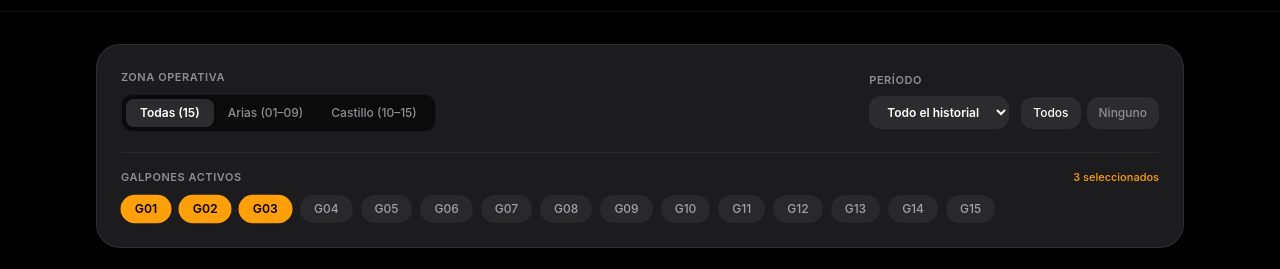
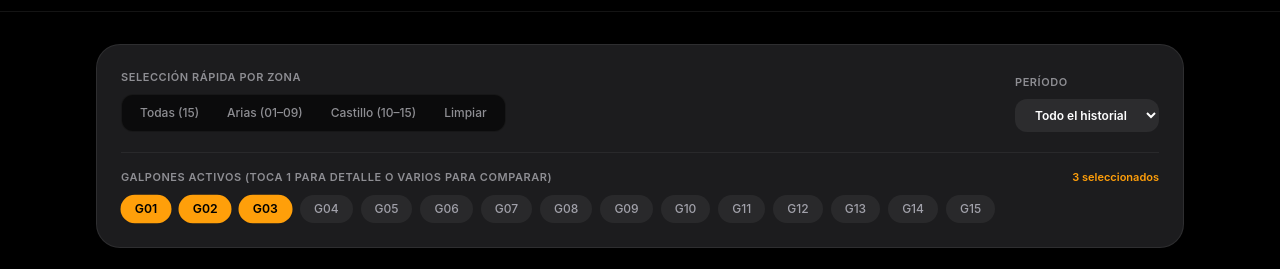
Before and after one commit to JunietAyme/monitor-clima-mamay, a plain HTML site: page index.html in a window 1280 px wide. Shown: the part 53-322 px from the top of the page. Drawn offline with nearby package versions, Linux system fonts and the light colour scheme.

Commit message:
Unificacion de filtros por zona como presets inteligentes sin redundancia

```diff
--- a/index.html
+++ b/index.html
@@ -41,37 +41,25 @@
             transition: background-color 0.35s cubic-bezier(0.22, 1, 0.36, 1), color 0.35s ease;
         }
 
-        /* Navbar translúcida estilo macOS */
         .apple-nav {
             backdrop-filter: saturate(180%) blur(20px);
             -webkit-backdrop-filter: saturate(180%) blur(20px);
         }
 
-        /* Tarjetas limpias sin ruido visual */
         .apple-card {
             transition: transform 0.3s cubic-bezier(0.22, 1, 0.36, 1), background-color 0.3s ease, border-color 0.3s ease;
         }
 
-        /* Animación de entrada sutil */
         @keyframes appleReveal {
-            from {
-                opacity: 0;
-                transform: translateY(8px) scale(0.995);
-            }
-            to {
-                opacity: 1;
-                transform: translateY(0) scale(1);
-            }
+            from { opacity: 0; transform: translateY(8px) scale(0.995); }
+            to { opacity: 1; transform: translateY(0) scale(1); }
         }
 
-        .reveal {
-            animation: appleReveal 0.5s cubic-bezier(0.22, 1, 0.36, 1) both;
-        }
+        .reveal { animation: appleReveal 0.5s cubic-bezier(0.22, 1, 0.36, 1) both; }
         .delay-1 { animation-delay: 0.05s; }
         .delay-2 { animation-delay: 0.1s; }
         .delay-3 { animation-delay: 0.15s; }
 
-        /* Scrollbar invisible / minimalista */
         ::-webkit-scrollbar { width: 5px; height: 5px; }
         ::-webkit-scrollbar-track { background: transparent; }
         ::-webkit-scrollbar-thumb { background: rgba(142, 142, 147, 0.3); border-radius: 999px; }
@@ -83,8 +71,6 @@
     <!-- Header estilo macOS -->
     <header class="apple-nav sticky top-0 z-50 bg-white/80 dark:bg-black/75 border-b border-black/[0.06] dark:border-white/[0.08]">
         <div class="max-w-6xl mx-auto px-5 sm:px-8 h-16 flex items-center justify-between gap-4">
-
-            <!-- Identidad Minimalista -->
             <div class="flex items-center gap-3">
                 <div class="w-9 h-9 rounded-[10px] bg-zinc-900 dark:bg-white text-white dark:text-black flex items-center justify-center font-bold text-sm tracking-tighter shadow-sm">
                     IM<span class="text-apple-orange font-black">+</span>
@@ -95,20 +81,17 @@
                 </div>
             </div>
 
-            <!-- Controles de Estado y Tema -->
             <div class="flex items-center gap-2.5">
                 <div class="hidden sm:flex items-center gap-2 px-3 py-1.5 rounded-full bg-black/[0.04] dark:bg-white/[0.07] text-[11px] font-medium text-zinc-600 dark:text-zinc-300">
                     <span class="w-1.5 h-1.5 rounded-full bg-emerald-500"></span>
                     <span id="lbl-actualizado">Sincronizando...</span>
                 </div>
 
-                <!-- Botón Cambiar Tema (Claro / Oscuro) -->
                 <button onclick="toggleTheme()" title="Cambiar apariencia" class="w-8 h-8 rounded-full bg-black/[0.05] dark:bg-white/[0.08] hover:bg-black/[0.1] dark:hover:bg-white/[0.14] flex items-center justify-center transition active:scale-90">
-                    <svg id="icon-sun" class="w-4 h-4 hidden dark:block text-apple-orange" fill="none" stroke="currentColor" stroke-width="2" viewBox="0 0 24 24"><circle cx="12" cy="12" r="5"/><path d="M12 1v2m0 18v2M4.22 4.22l1.42 1.42m12.72 12.72l1.42 1.42M1 12h2m18 0h2M4.22 19.78l1.42-1.42M18.36 5.64l1.42-1.42"/></svg>
-                    <svg id="icon-moon" class="w-4 h-4 block dark:hidden text-zinc-700" fill="none" stroke="currentColor" stroke-width="2" viewBox="0 0 24 24"><path d="M21 12.79A9 9 0 1111.21 3 7 7 0 0021 12.79z"/></svg>
+                    <svg class="w-4 h-4 hidden dark:block text-apple-orange" fill="none" stroke="currentColor" stroke-width="2" viewBox="0 0 24 24"><circle cx="12" cy="12" r="5"/><path d="M12 1v2m0 18v2M4.22 4.22l1.42 1.42m12.72 12.72l1.42 1.42M1 12h2m18 0h2M4.22 19.78l1.42-1.42M18.36 5.64l1.42-1.42"/></svg>
+                    <svg class="w-4 h-4 block dark:hidden text-zinc-700" fill="none" stroke="currentColor" stroke-width="2" viewBox="0 0 24 24"><path d="M21 12.79A9 9 0 1111.21 3 7 7 0 0021 12.79z"/></svg>
                 </button>
 
-                <!-- Botón Actualizar -->
                 <button onclick="cargarDatos()" class="px-3.5 py-1.5 rounded-full bg-apple-orangeLight dark:bg-apple-orange text-white dark:text-black text-xs font-semibold hover:opacity-90 transition active:scale-95 shadow-sm">
                     Actualizar
                 </button>
@@ -119,50 +102,43 @@
     <!-- Contenido Principal -->
     <main class="max-w-6xl mx-auto px-5 sm:px-8 py-8 flex-grow w-full space-y-6">
 
-        <!-- Barra de Controles estilo iOS -->
+        <!-- Barra de Controles Unificada estilo iOS -->
         <section class="reveal apple-card rounded-3xl bg-apple-lightCard dark:bg-apple-darkCard border border-black/[0.05] dark:border-white/[0.08] p-5 sm:p-6 shadow-sm">
-            <div class="flex flex-col lg:flex-row lg:items-center justify-between gap-4 pb-5 border-b border-black/[0.06] dark:border-white/[0.06]">
+            <div class="flex flex-col md:flex-row md:items-end justify-between gap-4 pb-5 border-b border-black/[0.06] dark:border-white/[0.06]">
 
-                <!-- Segmented Control para Zonas -->
+                <!-- Segmented Control Único (Selección Rápida por Zona) -->
                 <div>
-                    <span class="block text-[11px] font-semibold uppercase tracking-wider text-apple-grayText mb-2">Zona Operativa</span>
-                    <div class="inline-flex p-1 rounded-xl bg-black/[0.05] dark:bg-black/60 border border-black/[0.04] dark:border-white/[0.05]">
-                        <button onclick="setZona('todos')" id="btn-zona-todos" class="zona-btn px-3.5 py-1.5 rounded-lg text-xs font-semibold transition-all bg-white dark:bg-apple-darkElevated text-zinc-900 dark:text-white shadow-sm">
+                    <span class="block text-[11px] font-semibold uppercase tracking-wider text-apple-grayText mb-2">Selección Rápida por Zona</span>
+                    <div class="inline-flex flex-wrap p-1 rounded-xl bg-black/[0.05] dark:bg-black/60 border border-black/[0.04] dark:border-white/[0.05]">
+                        <button onclick="aplicarPreset('todos')" id="btn-preset-todos" class="preset-btn px-3.5 py-1.5 rounded-lg text-xs font-medium transition-all text-apple-grayText hover:text-zinc-900 dark:hover:text-white">
                             Todas (15)
                         </button>
-                        <button onclick="setZona('Arias')" id="btn-zona-Arias" class="zona-btn px-3.5 py-1.5 rounded-lg text-xs font-medium transition-all text-apple-grayText hover:text-zinc-900 dark:hover:text-white">
+                        <button onclick="aplicarPreset('Arias')" id="btn-preset-Arias" class="preset-btn px-3.5 py-1.5 rounded-lg text-xs font-medium transition-all text-apple-grayText hover:text-zinc-900 dark:hover:text-white">
                             Arias (01–09)
                         </button>
-                        <button onclick="setZona('Castillo')" id="btn-zona-Castillo" class="zona-btn px-3.5 py-1.5 rounded-lg text-xs font-medium transition-all text-apple-grayText hover:text-zinc-900 dark:hover:text-white">
+                        <button onclick="aplicarPreset('Castillo')" id="btn-preset-Castillo" class="preset-btn px-3.5 py-1.5 rounded-lg text-xs font-medium transition-all text-apple-grayText hover:text-zinc-900 dark:hover:text-white">
                             Castillo (10–15)
+                        </button>
+                        <button onclick="aplicarPreset('ninguno')" id="btn-preset-ninguno" class="preset-btn px-3.5 py-1.5 rounded-lg text-xs font-medium transition-all text-apple-grayText hover:text-zinc-900 dark:hover:text-white">
+                            Limpiar
                         </button>
                     </div>
                 </div>
 
-                <!-- Selector de Mes y Acciones Rápidas -->
-                <div class="flex flex-wrap items-end gap-3">
+                <!-- Selector de Período -->
                 <div>
                     <label for="filtro-mes" class="block text-[11px] font-semibold uppercase tracking-wider text-apple-grayText mb-2">Período</label>
-                        <select id="filtro-mes" onchange="aplicarFiltros()" class="bg-black/[0.05] dark:bg-apple-darkElevated border-0 rounded-xl px-3.5 py-2 text-xs font-semibold text-zinc-900 dark:text-white focus:ring-2 focus:ring-apple-orange outline-none cursor-pointer">
+                    <select id="filtro-mes" onchange="aplicarFiltros()" class="bg-black/[0.05] dark:bg-apple-darkElevated border-0 rounded-xl px-4 py-2 text-xs font-semibold text-zinc-900 dark:text-white focus:ring-2 focus:ring-apple-orange outline-none cursor-pointer">
                         <option value="todos">Todo el historial</option>
                     </select>
-                    </div>
-                    <div class="flex gap-1.5">
-                        <button onclick="seleccionarTodos(true)" class="px-3 py-2 rounded-xl bg-black/[0.05] dark:bg-apple-darkElevated hover:bg-black/[0.09] dark:hover:bg-white/[0.12] text-xs font-medium transition active:scale-95">
-                            Todos
-                        </button>
-                        <button onclick="seleccionarTodos(false)" class="px-3 py-2 rounded-xl bg-black/[0.05] dark:bg-apple-darkElevated hover:bg-black/[0.09] dark:hover:bg-white/[0.12] text-xs font-medium text-apple-grayText hover:text-zinc-900 dark:hover:text-white transition active:scale-95">
-                            Ninguno
-                        </button>
-                    </div>
                 </div>
             </div>
 
             <!-- Pills Interactivas de Galpones -->
             <div class="pt-4">
                 <div class="flex items-center justify-between mb-2.5">
-                    <span class="text-[11px] font-semibold uppercase tracking-wider text-apple-grayText">Galpones Activos</span>
-                    <span id="hint-modo" class="text-[11px] text-apple-orangeLight dark:text-apple-orange font-medium">Modo comparativo</span>
+                    <span class="text-[11px] font-semibold uppercase tracking-wider text-apple-grayText">Galpones Activos (Toca 1 para detalle o varios para comparar)</span>
+                    <span id="hint-modo" class="text-[11px] text-apple-orangeLight dark:text-apple-orange font-semibold">3 seleccionados</span>
                 </div>
                 <div id="selector-galpones" class="flex flex-wrap gap-2">
                     <!-- Pills inyectadas por JS -->
@@ -170,7 +146,7 @@
             </div>
         </section>
 
-        <!-- KPIs Minimalistas (Estilo Apple Health) -->
+        <!-- KPIs Minimalistas -->
         <section class="reveal delay-1 grid grid-cols-2 lg:grid-cols-4 gap-4">
             <div class="apple-card rounded-3xl bg-apple-lightCard dark:bg-apple-darkCard border border-black/[0.05] dark:border-white/[0.08] p-5">
                 <span class="text-xs font-medium text-apple-grayText">Lecturas</span>
@@ -273,7 +249,6 @@
                         </tr>
                     </thead>
                     <tbody id="tabla-datos" class="divide-y divide-black/[0.04] dark:divide-white/[0.05] text-xs">
-                        <!-- Filas inyectadas por JS -->
                     </tbody>
                 </table>
             </div>
@@ -281,7 +256,6 @@
 
     </main>
 
-    <!-- Footer Discreto -->
     <footer class="py-8 text-center text-[11px] text-apple-grayText">
         Inversiones Mamay E.I.R.L. · Telemetría Automatizada
     </footer>
@@ -293,9 +267,7 @@
         let chartIndInstance = null;
         let todosGalponesDisponibles = [];
         let galponesActivos = new Set();
-        let zonaActual = 'todos';
 
-        // Paleta Apple System Colors (armónica y distinguible)
         const applePalette = [
             '#FF9F0A', '#0A84FF', '#30D158', '#BF5AF2', '#FF375F',
             '#64D2FF', '#FFD60A', '#5E5CE6', '#FF6482', '#32ADE6',
@@ -306,21 +278,61 @@
             return g.replace(/GalpÃ³n/g, 'Galpón');
         }
 
-        function toggleTheme() {
-            const html = document.documentElement;
-            html.classList.toggle('dark');
-            aplicarFiltros(); // Redibuja gráficos con colores adaptados al tema
+        function obtenerNumGalpon(g) {
+            return parseInt(g.replace(/\D/g, ''), 10) || 0;
         }
 
-        function setZona(zona) {
-            zonaActual = zona;
-            document.querySelectorAll('.zona-btn').forEach(btn => {
+        function toggleTheme() {
+            document.documentElement.classList.toggle('dark');
+            aplicarFiltros();
+        }
+
+        function actualizarEstadoBotonesPreset() {
+            const total = todosGalponesDisponibles.length;
+            const activosArr = Array.from(galponesActivos);
+            const numsActivos = activosArr.map(obtenerNumGalpon);
+
+            const esTodos = total > 0 && activosArr.length === total;
+            const esNinguno = activosArr.length === 0;
+            const esArias = activosArr.length === 9 && numsActivos.every(n => n >= 1 && n <= 9);
+            const esCastillo = activosArr.length === 6 && numsActivos.every(n => n >= 10 && n <= 15);
+
+            const mapa = {
+                todos: esTodos,
+                Arias: esArias,
+                Castillo: esCastillo,
+                ninguno: esNinguno
+            };
+
+            Object.keys(mapa).forEach(key => {
+                const btn = document.getElementById(`btn-preset-${key}`);
+                if (!btn) return;
+                if (mapa[key]) {
+                    btn.classList.remove('text-apple-grayText', 'font-medium');
+                    btn.classList.add('bg-white', 'dark:bg-apple-darkElevated', 'text-zinc-900', 'dark:text-white', 'shadow-sm', 'font-semibold');
+                } else {
                     btn.classList.remove('bg-white', 'dark:bg-apple-darkElevated', 'text-zinc-900', 'dark:text-white', 'shadow-sm', 'font-semibold');
                     btn.classList.add('text-apple-grayText', 'font-medium');
+                }
             });
-            const activeBtn = document.getElementById(`btn-zona-${zona}`);
-            activeBtn.classList.remove('text-apple-grayText', 'font-medium');
-            activeBtn.classList.add('bg-white', 'dark:bg-apple-darkElevated', 'text-zinc-900', 'dark:text-white', 'shadow-sm', 'font-semibold');
+        }
+
+        function aplicarPreset(tipo) {
+            galponesActivos.clear();
+            if (tipo === 'todos') {
+                todosGalponesDisponibles.forEach(g => galponesActivos.add(g));
+            } else if (tipo === 'Arias') {
+                todosGalponesDisponibles.forEach(g => {
+                    const n = obtenerNumGalpon(g);
+                    if (n >= 1 && n <= 9) galponesActivos.add(g);
+                });
+            } else if (tipo === 'Castillo') {
+                todosGalponesDisponibles.forEach(g => {
+                    const n = obtenerNumGalpon(g);
+                    if (n >= 10 && n <= 15) galponesActivos.add(g);
+                });
+            }
+            renderPills();
             aplicarFiltros();
         }
 
@@ -346,11 +358,7 @@
                 if (r.galpon) galponesSet.add(r.galpon);
             });
 
-            todosGalponesDisponibles = Array.from(galponesSet).sort((a, b) => {
-                const numA = parseInt(a.replace(/\D/g, '')) || 0;
-                const numB = parseInt(b.replace(/\D/g, '')) || 0;
-                return numA - numB;
-            });
+            todosGalponesDisponibles = Array.from(galponesSet).sort((a, b) => obtenerNumGalpon(a) - obtenerNumGalpon(b));
 
             const selectMes = document.getElementById('filtro-mes');
             const mesPrevio = selectMes.value;
@@ -396,6 +404,8 @@
             } else {
                 hint.textContent = `${galponesActivos.size} seleccionados`;
             }
+
+            actualizarEstadoBotonesPreset();
         }
 
         function toggleGalpon(g) {
@@ -403,15 +413,6 @@
                 galponesActivos.delete(g);
             } else {
                 galponesActivos.add(g);
-            }
-            renderPills();
-            aplicarFiltros();
-        }
-
-        function seleccionarTodos(marcar) {
-            galponesActivos.clear();
-            if (marcar) {
-                todosGalponesDisponibles.forEach(g => galponesActivos.add(g));
             }
             renderPills();
             aplicarFiltros();
@@ -425,9 +426,8 @@
 
             const filtrados = registros.filter(r => {
                 const coincideMes = (mesFiltro === 'todos' || (r.fecha && r.fecha.startsWith(mesFiltro)));
-                const coincideZona = (zonaActual === 'todos' || r.encargado === zonaActual);
                 const coincideGalpon = seleccionados.includes(r.galpon);
-                return coincideMes && coincideZona && coincideGalpon;
+                return coincideMes && coincideGalpon;
             });
 
             actualizarKPIsYTabla(filtrados);
```
Lines whose indentation alone changed are shown as unchanged.
